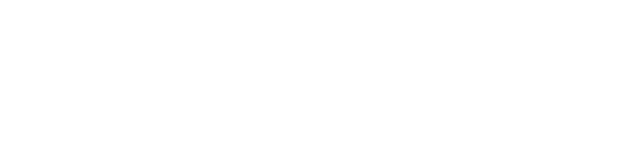
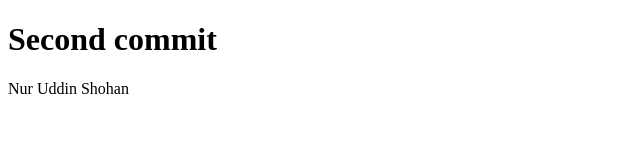
Before and after one commit to nuruddinshohan83/git-tutorial, a plain HTML site: page index.html in a window 1280 px wide. Shown: the whole page, without its empty margins (0-640 px from the left). Drawn offline with Linux system fonts and the light colour scheme.

Commit message:
second commit

```diff
--- a/index.html
+++ b/index.html
@@ -9,7 +9,8 @@
 
 </head>
 <body>
-
+    <h1>Second commit</h1>
+    <p>Nur Uddin Shohan</p>
     <script src="./js/app.js"></script>
 </body>
 </html>
```
